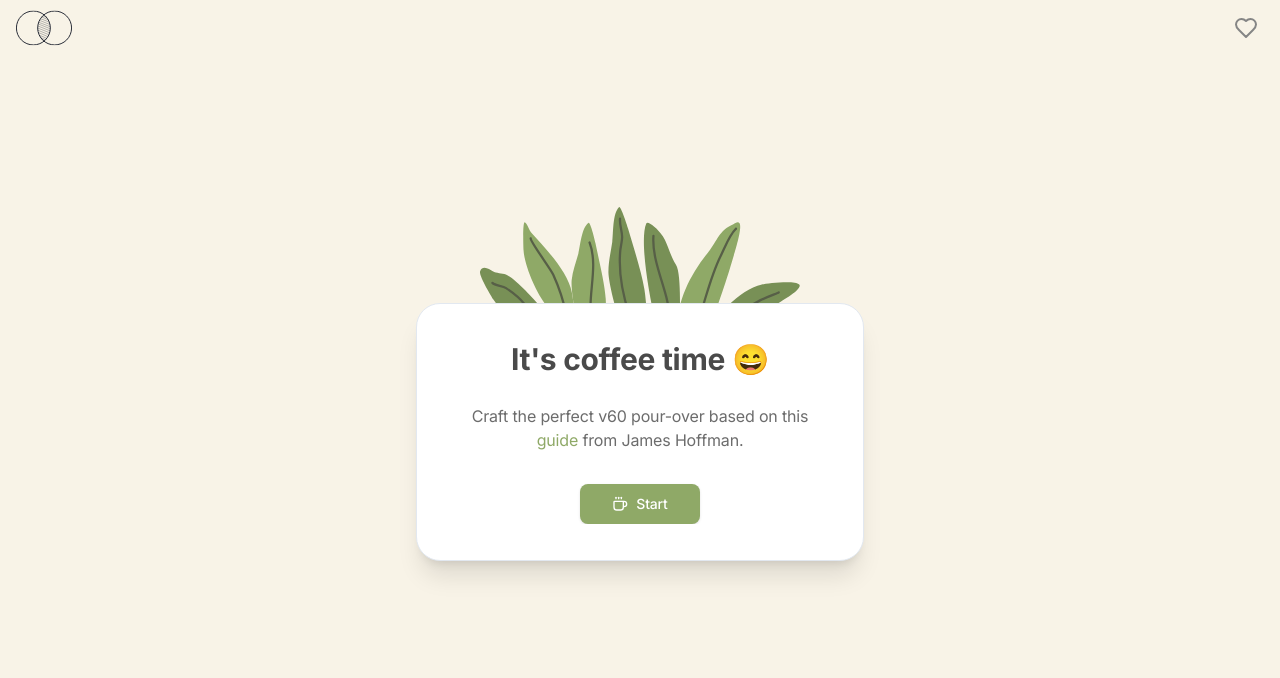
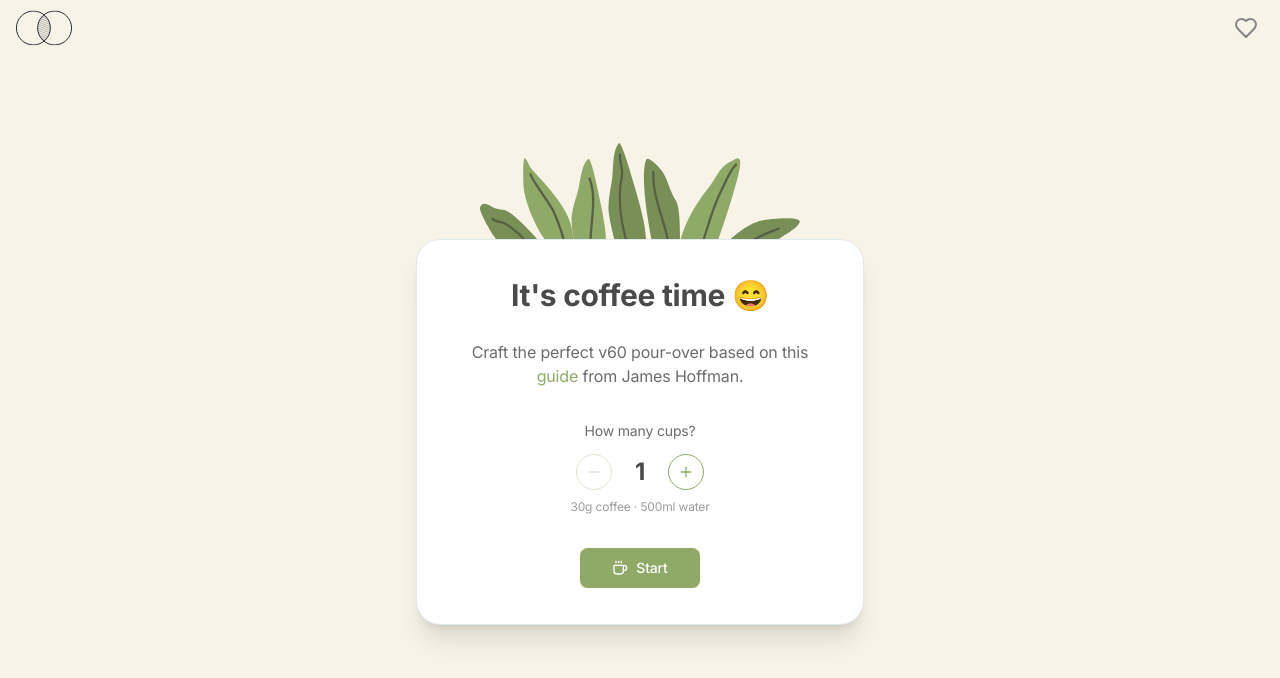
Before and after one commit to jljakin2/jbt, a Next.js app: page /v60 in a window 1280 px wide. Shown: the top 678 px of the page. Built offline with nearby package versions, Linux system fonts and the light colour scheme.

Commit message:
Add serving size calculator to v60 app
Adds a +/- selector on the welcome screen (1-4 cups) that scales all
downstream values: coffee grams, water ml in inventory, and all pour
targets during the brewing steps.

```diff
--- a/app/(tool)/v60/components/brewing-process.tsx
+++ b/app/(tool)/v60/components/brewing-process.tsx
@@ -17,10 +17,11 @@
   gifUrl: string;
 }
 
-const brewingSteps: BrewingStep[] = [
+function getBrewingSteps(servings: number): BrewingStep[] {
+  return [
     {
       time: 0,
-    title: "Add 60g of water",
+      title: `Add ${servings * 60}g of water`,
       subTitle: "Wait until 0:45",
       hint: "This is the bloom phase. Be patient here. This is flavor town, baby 😋",
       gifUrl: "https://djg4kctbfokfu.cloudfront.net/tools/v60/bloom.gif",
@@ -28,14 +29,14 @@
     {
       time: 45,
       title: "Pour water in circular motion",
-    subTitle: "Aim to reach 300g by 1:15",
+      subTitle: `Aim to reach ${servings * 300}g by 1:15`,
       hint: "This is somewhat fast pouring. Keep the water flow steady. No need to be perfect though 🙂.",
       gifUrl: "https://djg4kctbfokfu.cloudfront.net/tools/v60/initial-pour.gif",
     },
     {
       time: 75,
       title: "Continue pouring but slower",
-    subTitle: "Aim to reach 500g by 1:45",
+      subTitle: `Aim to reach ${servings * 500}g by 1:45`,
       hint: "Your cone should be quite full during this time. This helps to retain the heat ☕.",
       gifUrl: "https://djg4kctbfokfu.cloudfront.net/tools/v60/second-pour.gif",
     },
@@ -61,9 +62,11 @@
       gifUrl: "https://djg4kctbfokfu.cloudfront.net/tools/v60/rest.gif",
     },
   ];
+}
 
 interface BrewingProcessProps {
   onRestart: () => void;
+  servings: number;
 }
 
 const stepVariants = {
@@ -87,7 +90,8 @@
   duration: 0.5,
 };
 
-export default function BrewingProcess({ onRestart }: BrewingProcessProps) {
+export default function BrewingProcess({ onRestart, servings }: BrewingProcessProps) {
+  const brewingSteps = getBrewingSteps(servings);
   const [time, setTime] = useState(0);
   const [isRunning, setIsRunning] = useState(false);
   const [currentStep, setCurrentStep] = useState(0);
--- a/app/(tool)/v60/components/starter-card.tsx
+++ b/app/(tool)/v60/components/starter-card.tsx
@@ -13,12 +13,13 @@
 import Kettle from "./illustrations/kettle";
 import Scale from "./illustrations/scale";
 import Cup from "./illustrations/cup";
-import { Coffee, ThumbsUp } from "lucide-react";
+import { Coffee, ThumbsUp, Minus, Plus } from "lucide-react";
 
 export default function StarterCard() {
   const [showInventory, setShowInventory] = useState(false);
   const [startBrewing, setStartBrewing] = useState(false);
   const [isScrollable, setIsScrollable] = useState(false);
+  const [servings, setServings] = useState(1);
   const contentRef = useRef<HTMLDivElement>(null);
 
   const inventoryItems = [
@@ -27,11 +28,11 @@
       icon: <V60 className="w-12 h-12" />,
     },
     {
-      name: "30g of medium ground coffee",
+      name: `${servings * 30}g of medium ground coffee`,
       icon: <Beans className="w-12 h-12" />,
     },
     {
-      name: "500ml of hot water in kettle",
+      name: `${servings * 500}ml of hot water in kettle`,
       icon: <Kettle className="w-12 h-12" />,
     },
     { name: "Food scale", icon: <Scale className="w-12 h-12" /> },
@@ -58,7 +59,7 @@
   };
 
   if (startBrewing) {
-    return <BrewingProcess onRestart={handleRestart} />;
+    return <BrewingProcess onRestart={handleRestart} servings={servings} />;
   }
 
   return (
@@ -88,6 +89,31 @@
                   </a>{" "}
                   from James Hoffman.
                 </p>
+                <div className="flex flex-col items-center mb-8">
+                  <p className="text-sm text-[#6c6c6c] mb-3">How many cups?</p>
+                  <div className="flex items-center gap-4">
+                    <button
+                      onClick={() => setServings((s) => Math.max(1, s - 1))}
+                      disabled={servings === 1}
+                      className="w-9 h-9 rounded-full border border-[#8FA967] text-[#8FA967] flex items-center justify-center disabled:opacity-30 hover:bg-[#8FA967] hover:text-white transition-colors"
+                    >
+                      <Minus className="w-4 h-4" />
+                    </button>
+                    <span className="text-2xl font-bold text-[#4a4a4a] w-6 text-center">
+                      {servings}
+                    </span>
+                    <button
+                      onClick={() => setServings((s) => Math.min(4, s + 1))}
+                      disabled={servings === 4}
+                      className="w-9 h-9 rounded-full border border-[#8FA967] text-[#8FA967] flex items-center justify-center disabled:opacity-30 hover:bg-[#8FA967] hover:text-white transition-colors"
+                    >
+                      <Plus className="w-4 h-4" />
+                    </button>
+                  </div>
+                  <p className="text-xs text-[#9c9c9c] mt-2">
+                    {servings * 30}g coffee · {servings * 500}ml water
+                  </p>
+                </div>
               </>
             )}
             {!showInventory ? (
```
Lines whose indentation alone changed are shown as unchanged.
